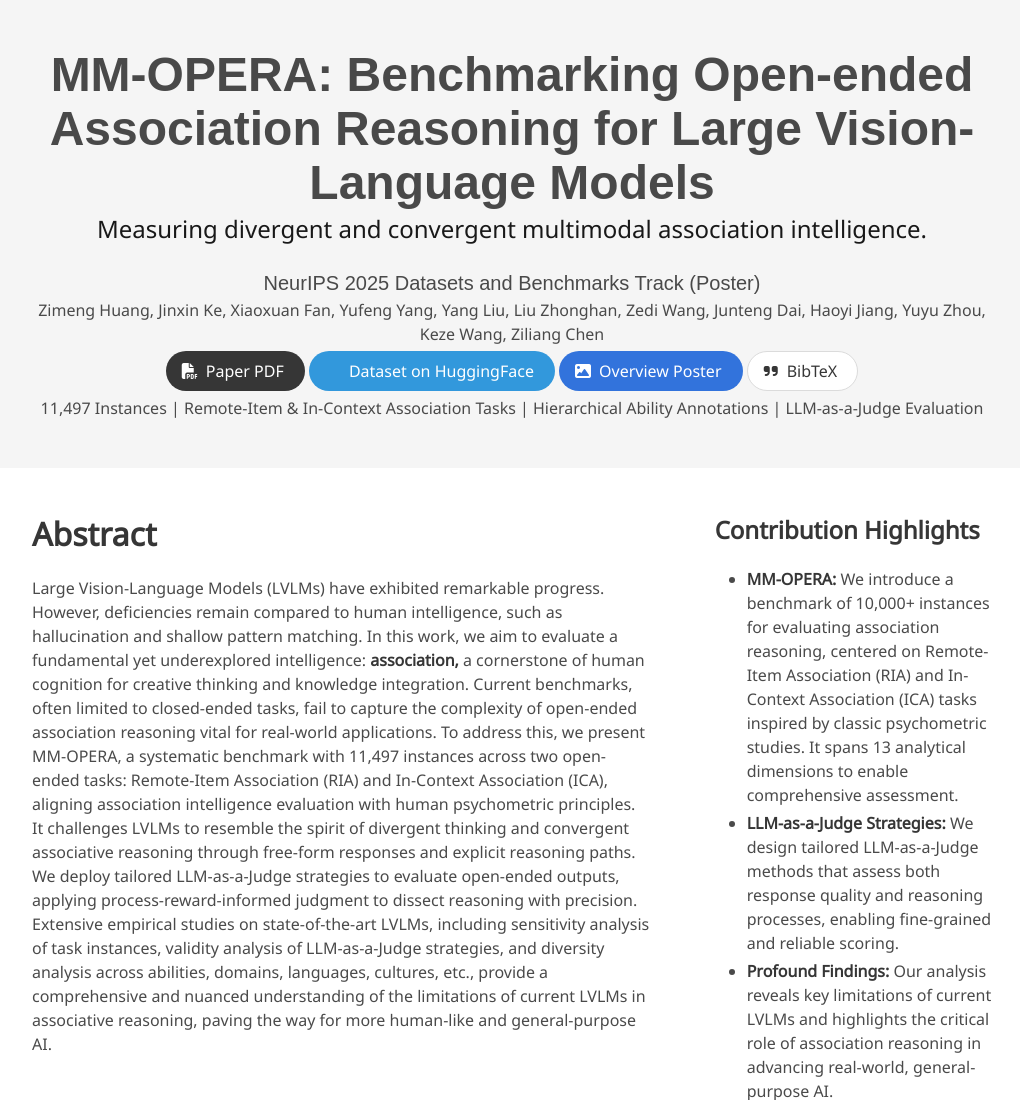
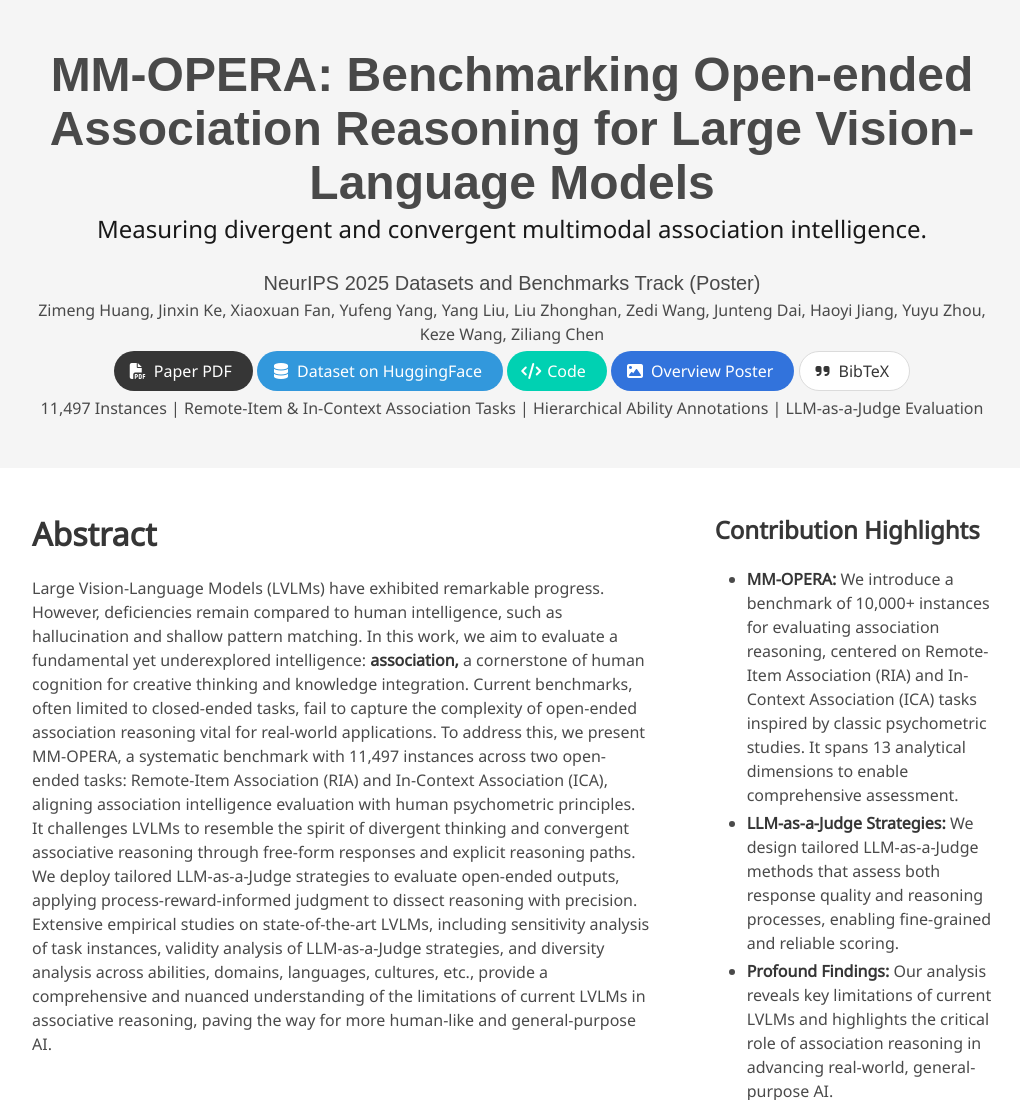
Before and after one commit to MM-OPERA-Bench/mm-opera-bench.github.io, a plain HTML site: page index.html in a window 1280 px wide. Shown: the top 1100 px of the page, without its empty margins (128-1148 px from the left). Drawn offline with nearby package versions, Linux system fonts and the light colour scheme; some icons are missing; a web font is replaced by a local one.

Commit message:
add code

```diff
--- a/index.html
+++ b/index.html
@@ -57,8 +57,14 @@
               </span>
               <span class="link-block">
                 <a href="https://huggingface.co/datasets/titic/MM-OPERA" target="_blank" class="external-link button is-normal is-rounded is-info">
-                  <span class="icon"><i class="ai ai-huggingface"></i></span>
+                  <span class="icon"><i class="fas fa-solid fa-database"></i></span>
                   <span>Dataset on HuggingFace</span>
+                </a>
+              </span>
+              <span class="link-block">
+                <a href="https://github.com/MM-OPERA-Bench/MM-OPERA" target="_blank" class="external-link button is-normal is-rounded is-primary">
+                  <span class="icon"><i class="fas fa-solid fa-code"></i></span>
+                  <span>Code</span>
                 </a>
               </span>
               <span class="link-block">
```
